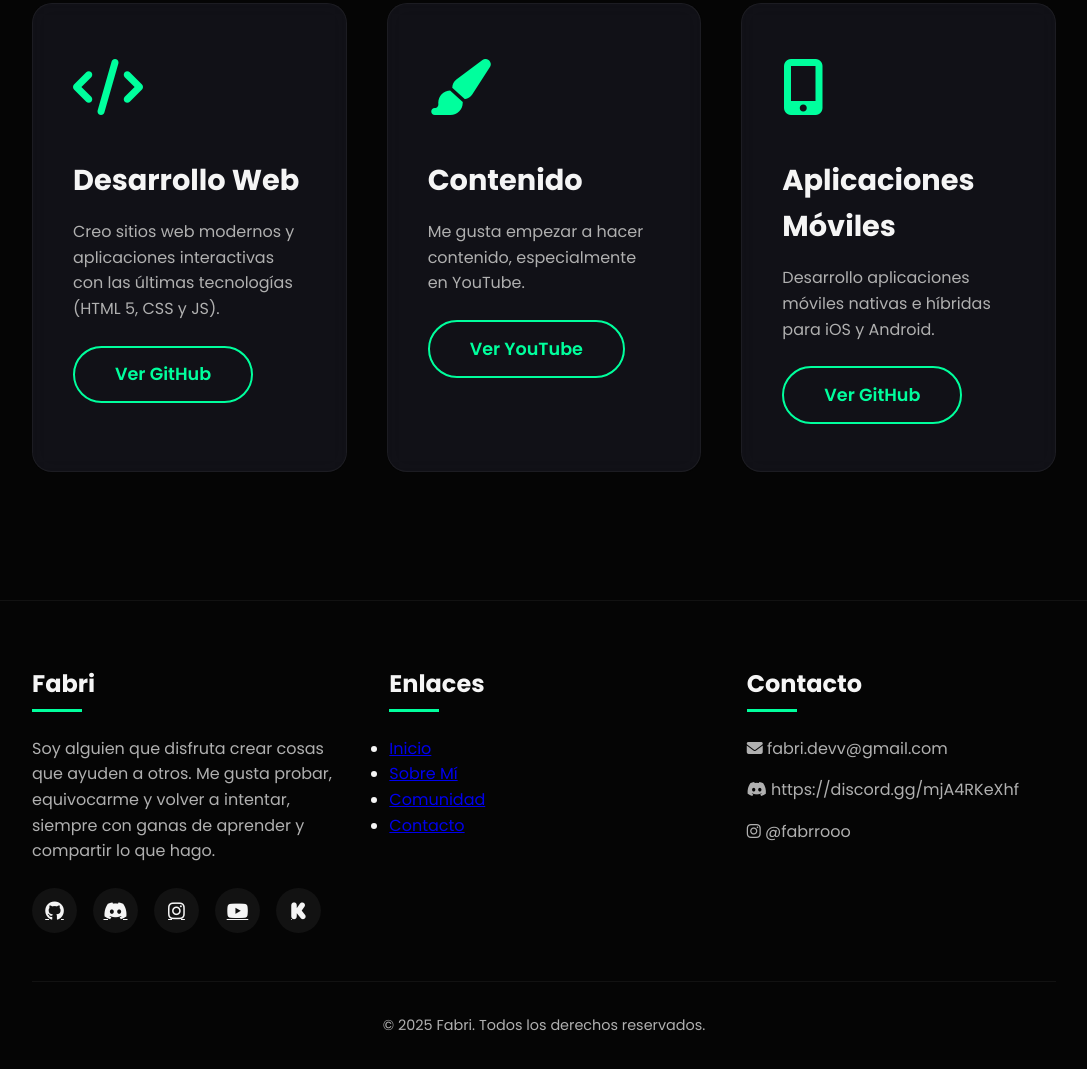
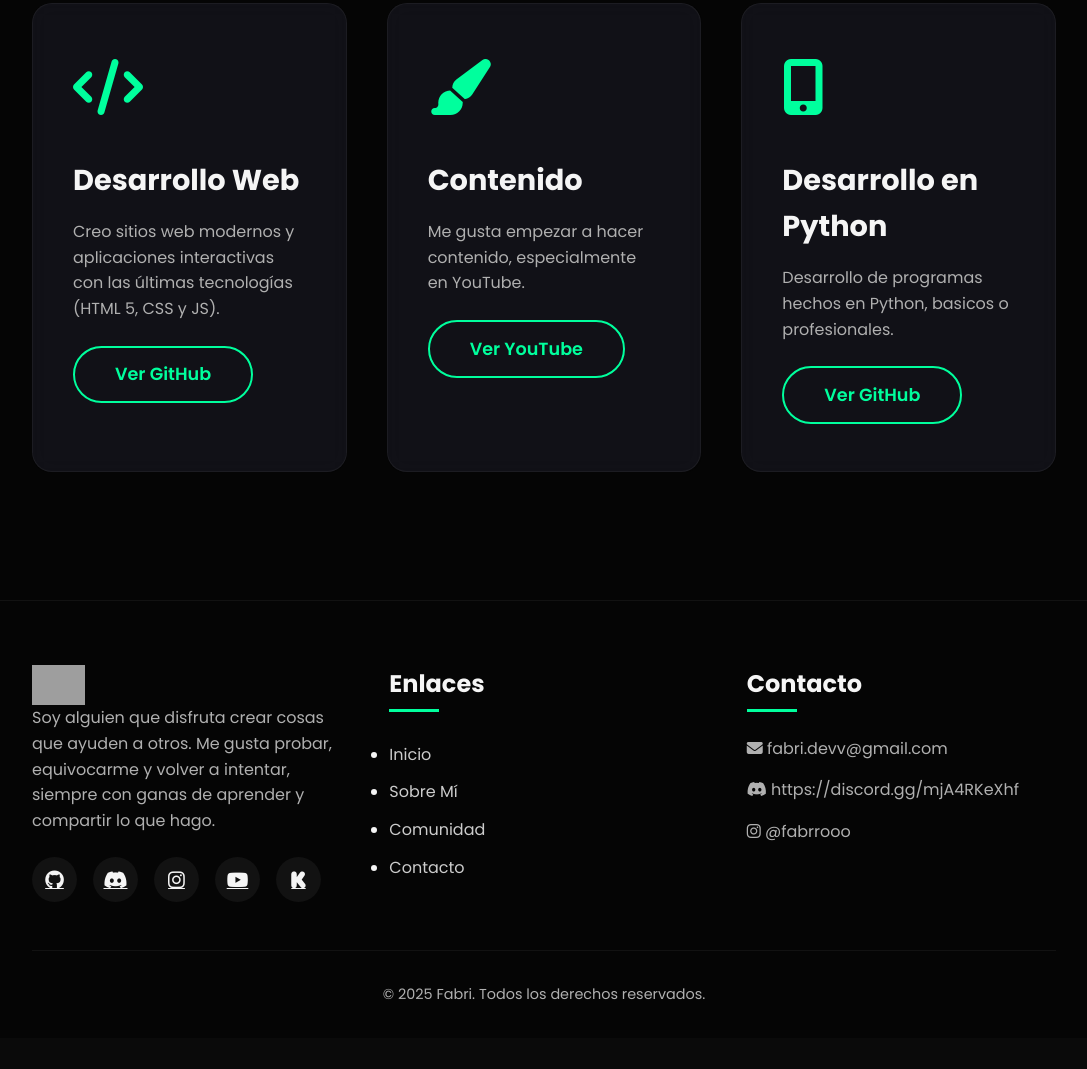
Before and after one commit to FabriDevelope/portfolio.fabri, a plain HTML site: page index.html in a window 1280 px wide. Shown: the part 1095-2164 px from the top of the page, without its empty margins (96-1183 px from the left). After the commit the page ends 2133 px from the top, so only its background shows below. Drawn offline with nearby package versions, Linux system fonts and the light colour scheme; grey boxes are pictures that could not be loaded.

Commit message:
footer mejorado

```diff
--- a/index.html
+++ b/index.html
@@ -36,7 +36,7 @@
     <section class="hero" id="home">
         <div class="hero-content">
             <h1>Hola, soy <span>Fabri</span></h1>
-            <p>Desarrollador, creativo y curioso digital</p>
+            <p>Desarrollador, creativo y curioso.</p>
             <a href="sobre-mi.html" class="btn">Conóceme</a>
         </div>
     </section>
@@ -65,18 +65,19 @@
                 <div class="service-icon">
                     <i class="fas fa-mobile-alt"></i>
                 </div>
-                <h3>Aplicaciones Móviles</h3>
-                <p>Desarrollo aplicaciones móviles nativas e híbridas para iOS y Android.</p>
+                <h3>Desarrollo en Python</h3>
+                <p>Desarrollo de programas hechos en Python, basicos o profesionales.</p>
                 <a href="https://github.com/FabriDevelope" class="btn">Ver GitHub</a>
             </div>
         </div>
     </section>
 
-    <!-- Footer -->
     <footer>
         <div class="footer-grid">
             <div class="footer-col">
-                <h4>Fabri</h4>
+                        <a href="index.html" class="logo">
+                             <img src="https://i.imgur.com/G23tjEq.png" alt="FbP Logo"/>
+                         </a>
                     <p>Soy alguien que disfruta crear cosas que ayuden a otros. Me gusta probar, equivocarme y volver a intentar, siempre con ganas de aprender y compartir lo que hago.</p>
                 <div class="social-links">
                     <a href="https://github.com/FabriDevelope"><i class="fab fa-github"></i></a>
@@ -88,7 +89,7 @@
             </div>
             <div class="footer-col">
             <h4>Enlaces</h4>
-                <ul>
+            <ul class="footer-links">
                 <li><a href="index.html">Inicio</a></li>
                 <li><a href="sobre-mi.html">Sobre Mí</a></li>
                 <li><a href="comunidad.html">Comunidad</a></li>
--- a/style.css
+++ b/style.css
@@ -11,6 +11,36 @@
     --glass-bg: rgba(255, 255, 255, 0.05);
     --transition: all 0.4s cubic-bezier(0.175, 0.885, 0.32, 1.275);
 }
+
+.footer-col ul li a {
+    display: inline-block;
+    color: #ccc;
+    text-decoration: none;
+    font-size: 16px;
+    padding: 6px 0;
+    position: relative;
+    transition: color 0.3s ease;
+}
+
+.footer-col ul li a::after {
+    content: "";
+    position: absolute;
+    width: 0;
+    height: 2px;
+    bottom: 0;
+    left: 0;
+    background-color: #00ff88; /* verde neón */
+    transition: width 0.3s ease;
+}
+
+.footer-col ul li a:hover {
+    color: #00ff88; /* cambia el color del texto al pasar el mouse */
+}
+
+.footer-col ul li a:hover::after {
+    width: 100%;
+}
+
 
 /* Reset básico */
 * {
```
Also changed, not shown: comunidad.html (+4 -2 lines), contacto.html (+4 -2 lines), sobre-mi.html (+4 -2 lines). Lines whose indentation alone changed are shown as unchanged.
